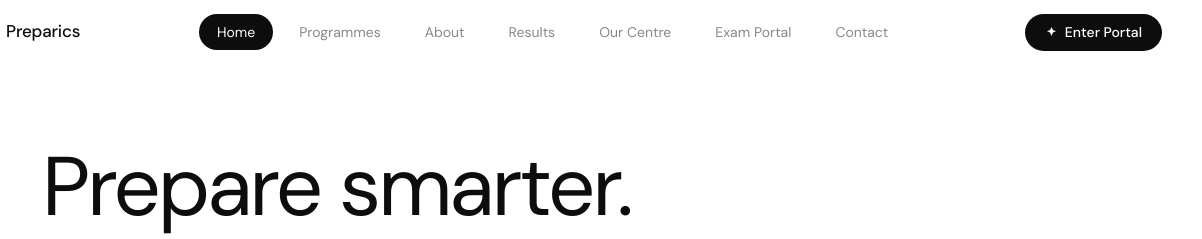
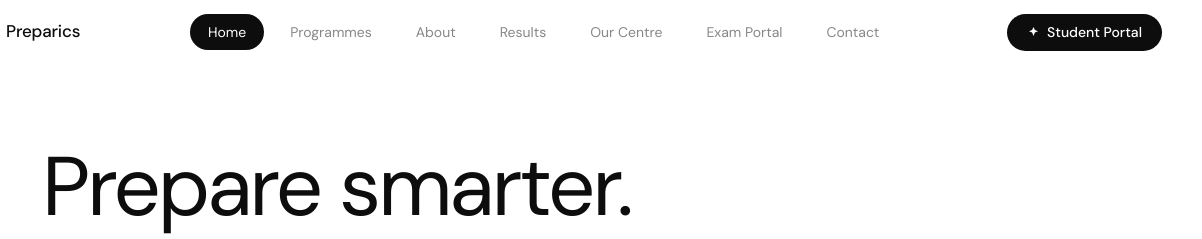
Before and after one commit to suryansh30866/Preparics-Main, a plain HTML site: page index.html in a window 1280 px wide. Shown: the top 239 px of the page, 78-1280 px from the left. Drawn offline with Linux system fonts and the light colour scheme; no server answers; a web font is replaced by a local one.

Commit message:
fix: update button text from 'Enter Portal' to 'Student Portal'

```diff
--- a/index.html
+++ b/index.html
@@ -1318,7 +1318,7 @@ footer {
         <svg width="13" height="13" viewBox="0 0 13 13" fill="none">
           <path d="M6.5 1l1.4 3.1L11 5.2l-3.1 1.3L6.5 10 5.1 6.5 2 5.2l3.1-1.1L6.5 1z" fill="white"/>
         </svg>
-        Enter Portal
+        Student Portal
       </a>
     </div>
     <button class="nav-menu-toggle" type="button" aria-label="Open navigation menu" aria-expanded="false" aria-controls="site-navigation">
@@ -1617,7 +1617,7 @@ footer {
       <p>Your progress is saved automatically. Every test. Every score. All in one place.</p>
       <a href="pages/exam-portal.html" class="btn-primary-lg portal-login" data-portal-url="pages/exam-portal.html">
         <svg width="14" height="14" viewBox="0 0 14 14" fill="none"><path d="M7 1l1.5 3.5L12 6l-3.5 1.5L7 11l-1.5-3.5L2 6l3.5-1.5L7 1z" fill="white"/></svg>
-        Enter Portal
+        Student Portal
       </a>
     </div>
     <div class="portal-img reveal">
--- a/navbar_mediaquery.css
+++ b/navbar_mediaquery.css
@@ -157,7 +157,7 @@
     background: rgba(0, 0, 0, 0.05) !important;
   }
 
-  /* Right Actions Group: [Enter Portal] [☰] */
+  /* Right Actions Group: [Student Portal] [☰] */
   .nav-right-actions {
     display: flex !important;
     align-items: center !important;
```
